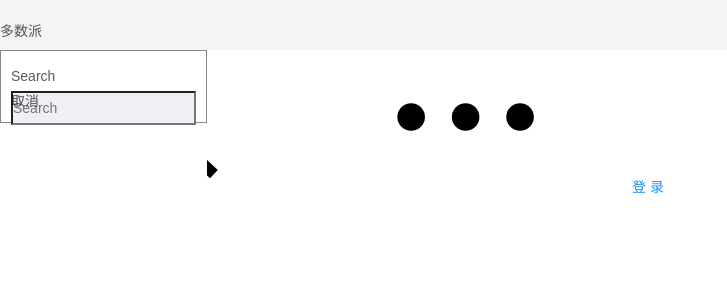
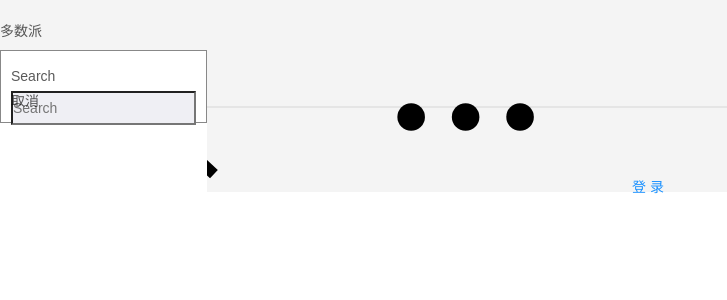
Before and after one commit to gzh51915/Sspai, a React (Create React App) app: page /user in a window 1280 px wide. Shown: the top 300 px of the page, without its empty margins (0-727 px from the left). Built offline with nearby package versions, Linux system fonts and the light colour scheme; no server answers.

Commit message:
add:userInfo

```diff
--- a/src/pages/Login/index.js
+++ b/src/pages/Login/index.js
@@ -26,7 +26,7 @@ export default class Register extends Component {
   }
 
   pressEnter = (eve) => {
-    if (eve.which != 13) return;
+    if (eve.which !== 13) return;
     this.checkLogin();
   };
   checkLogin = () => {
--- a/src/pages/UserInfo/index.js
+++ b/src/pages/UserInfo/index.js
@@ -1,12 +1,55 @@
 import React, { Component } from "react";
-import { WingBlank } from "antd-mobile";
+import { WingBlank, WhiteSpace, Flex, Tabs } from "antd-mobile";
 import HomeNavbar from "../../components/HomeNavbar";
+import { getUserInfo } from "../../utils/http";
 
 export default class UserInfo extends Component {
+  constructor(props) {
+    super(props);
+    this.state = {
+      tabs: [
+        { title: <span>资料编辑</span> },
+        { title: <span>帐号和密码</span> },
+      ],
+    };
+  }
   render() {
     return (
       <div>
         <HomeNavbar />
+        <header>
+          <WingBlank size="lg">
+            <h1>帐号设置</h1>
+          </WingBlank>
+          <WingBlank size="md">
+            <hr color="#e5e5e5" />
+          </WingBlank>
+          <WhiteSpace size="md" />
+          <Tabs
+            tabs={this.state.tabs}
+            tabBarBackgroundColor="transparent"
+            tabBarActiveTextColor="#fd281a"
+            tabBarInactiveTextColor="#8e8787"
+            tabBarUnderlineStyle={{ borderColor: "#fd281a" }}
+          >
+            <section className="editInfo">
+              <Flex>
+                <Flex.Item className="editBox">
+                  <img src="" alt=""></img>
+                </Flex.Item>
+                <Flex.Item className="editBox"></Flex.Item>
+              </Flex>
+            </section>
+            <section className="editBox">
+              <Flex>
+                <Flex.Item>
+                  <img src="" alt=""></img>
+                </Flex.Item>
+                <Flex.Item></Flex.Item>
+              </Flex>
+            </section>
+          </Tabs>
+        </header>
       </div>
     );
   }
```
